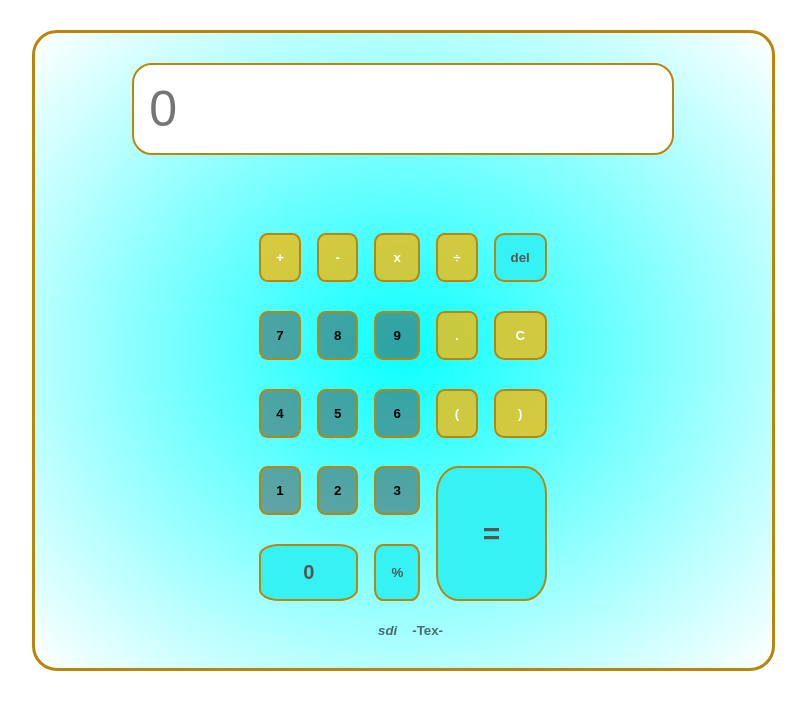
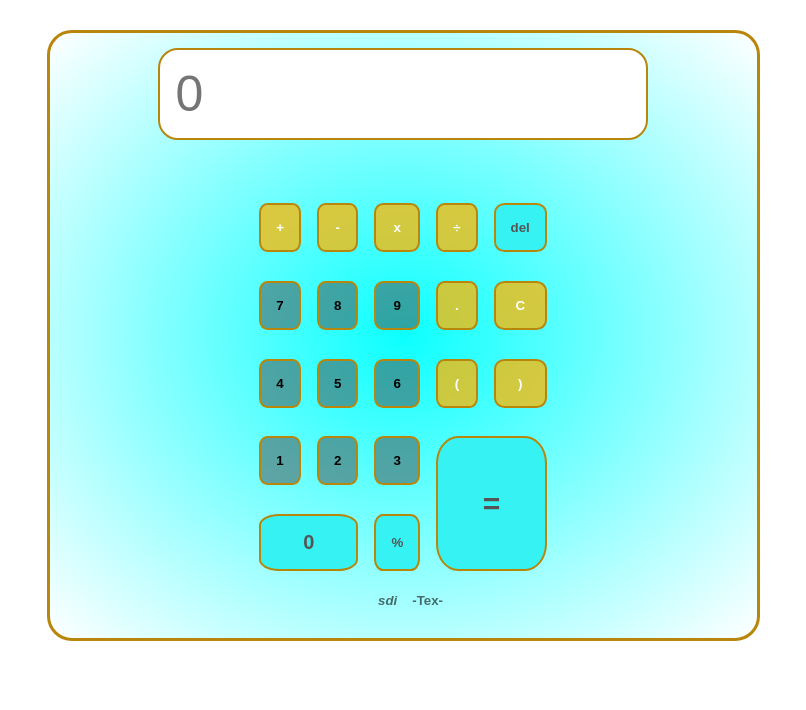
Before and after one commit to heribertbrand/amcalculator, a plain HTML site: page index.html in a window 1280 px wide. Shown: the whole page, without its empty margins (237-1043 px from the left). Drawn offline with Linux system fonts and the light colour scheme.

Commit message:
modify css doc

```diff
--- a/assets/styles/styles.css
+++ b/assets/styles/styles.css
@@ -12,25 +12,34 @@
   flex-direction: column;
   background-image: radial-gradient(#0cffff, #fff);
   width: fit-content;
-  /* height: 95vh; */
   margin: 0 auto;
   border: 3px solid darkgoldenrod;
   border-radius: 25px;
   gap: 3rem;
-  /* overflow: hidden; */
+  height: 100%;
 }
 
-#calc {
+#screen {
   display: flex;
   align-items: center;
   justify-content: center;
   flex-direction: column;
-  width: 80%;
-  height: 30%;
-  margin:  auto;
+  width: 85%;
+  margin: 0 auto;
+  padding: 0;
+  font-size: 50px;
+}
+
+#screen input {
+  display: flex;
+  align-items: center;
+  justify-content: center;
+  flex-direction: column;
+  width: 85%;
+  margin: 0 auto;
+  background-color: #fff;
   border: 2.5px solid darkgoldenrod;
   border-radius: 20px;
-  /* padding: 15px; */
   font-size: 50px;
 }
 
@@ -40,10 +49,8 @@
   grid-template-rows: repeat(5fr, 50px);
   gap: 1rem;
   row-gap: 1.8rem;
-  margin: 0 auto;
-  /* max-width: 394PX; */
+  margin: auto;
   width: fit-content;
-  /* width: 394PX; */
 }
 
 .btns {
```
